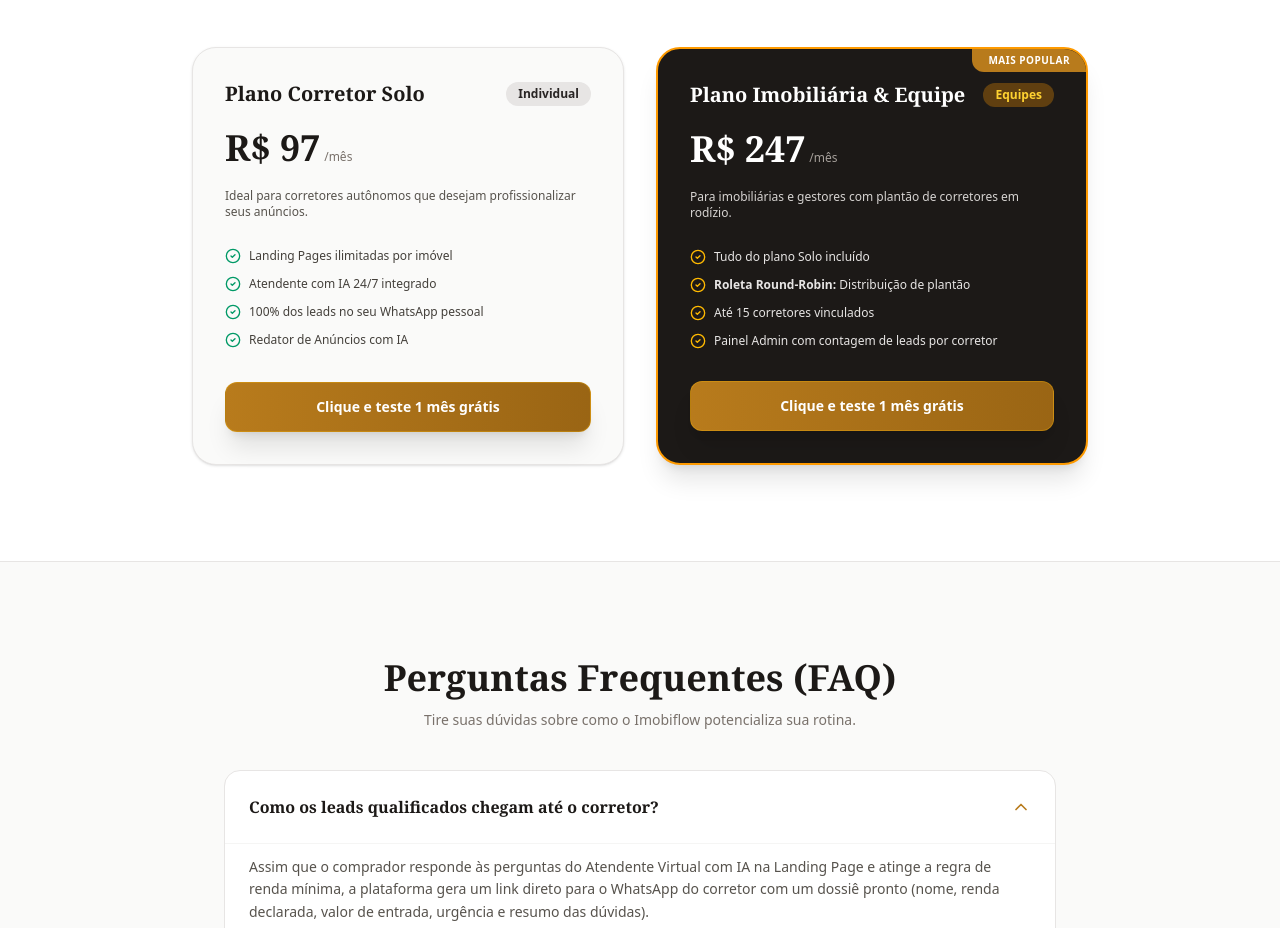
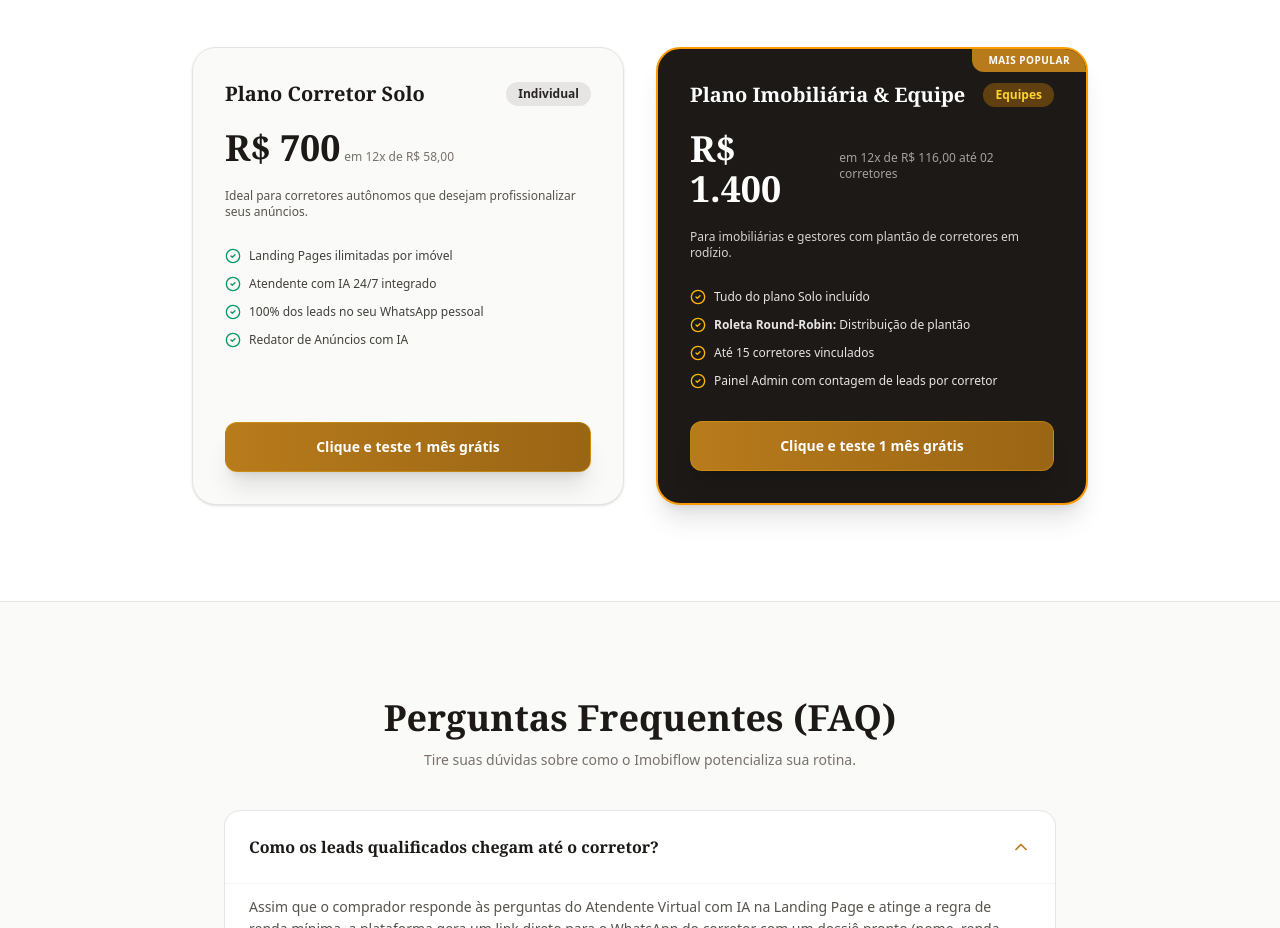
Before and after one commit to peixeweb/landpage-imovel, a React (Vite) app: page / in a window 1280 px wide. Shown: the part 3840-4768 px from the top of the page. Built offline with nearby package versions, Linux system fonts and the light colour scheme; a web font is replaced by a local one.

Commit message:
Preços: Solo R$ 700 (12x R$ 58), Equipe R$ 1.400 (12x R$ 116 até 2 corretores)

```diff
--- a/src/components/ImobiFlowLandingPage.tsx
+++ b/src/components/ImobiFlowLandingPage.tsx
@@ -603,8 +603,8 @@
                 </div>
 
                 <div className="flex items-baseline gap-1">
-                  <span className="text-3xl sm:text-4xl font-serif font-black text-stone-900">R$ 97</span>
-                  <span className="text-xs text-stone-500 font-normal">/mês</span>
+                  <span className="text-3xl sm:text-4xl font-serif font-black text-stone-900">R$ 700</span>
+                  <span className="text-xs text-stone-500 font-normal">em 12x de R$ 58,00</span>
                 </div>
 
                 <p className="text-xs text-stone-600 font-light">
@@ -654,8 +654,8 @@
                 </div>
 
                 <div className="flex items-baseline gap-1">
-                  <span className="text-3xl sm:text-4xl font-serif font-black text-white">R$ 247</span>
-                  <span className="text-xs text-stone-400 font-normal">/mês</span>
+                  <span className="text-3xl sm:text-4xl font-serif font-black text-white">R$ 1.400</span>
+                  <span className="text-xs text-stone-400 font-normal">em 12x de R$ 116,00 até 02 corretores</span>
                 </div>
 
                 <p className="text-xs text-stone-300 font-light">
```
